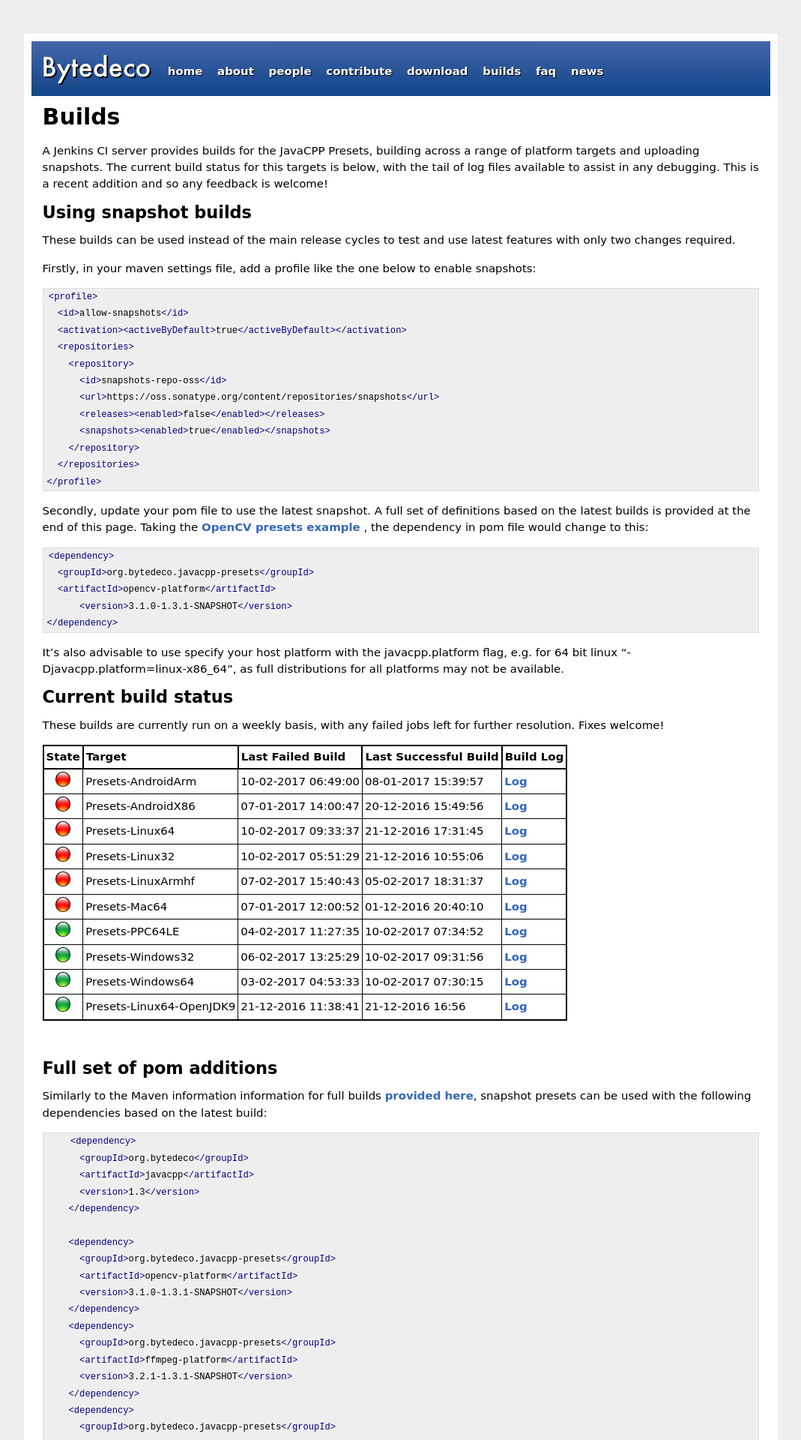
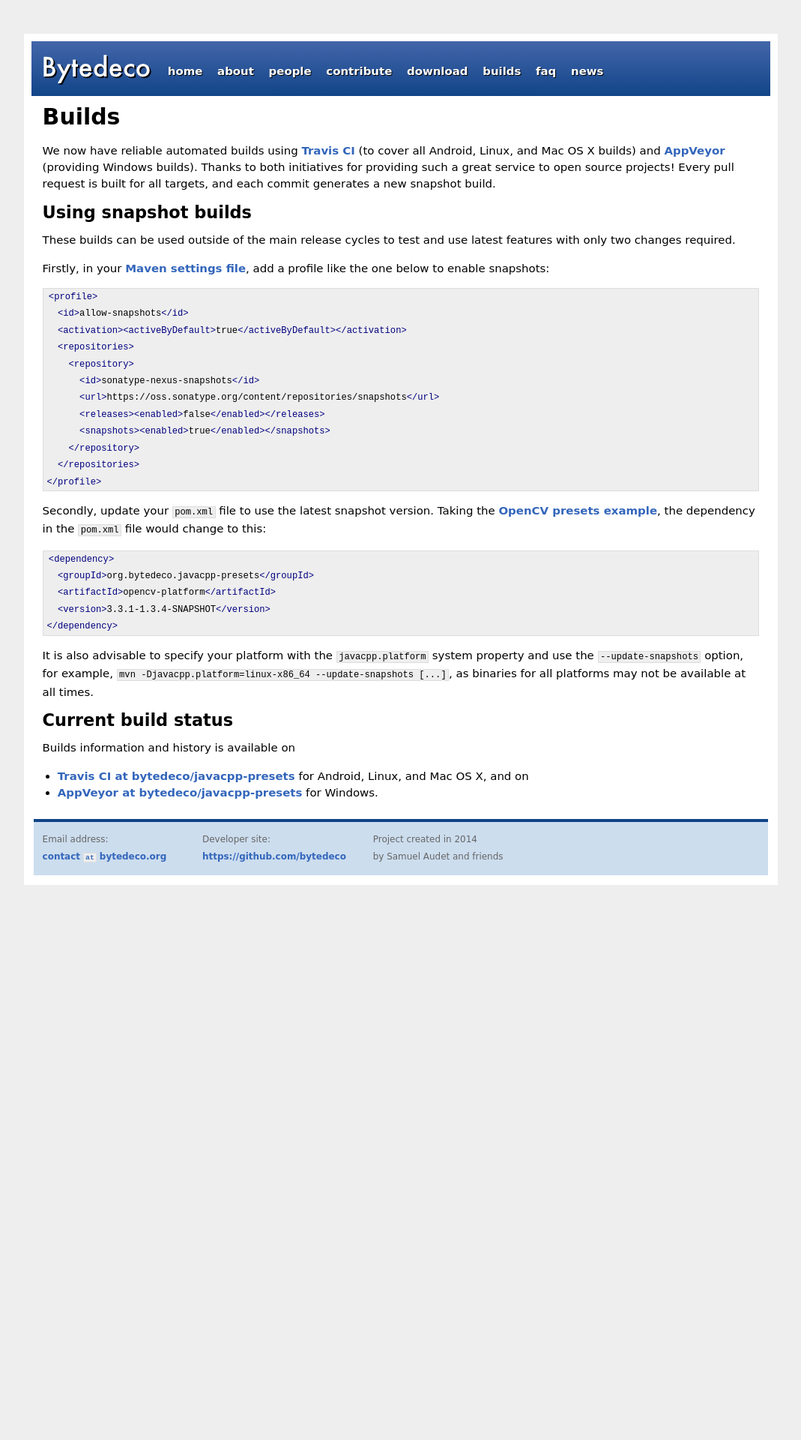
Before and after one commit to bytedeco/bytedeco.github.io, a Jekyll site: the page built from builds/index.md, in a window 1280 px wide. Shown: the top 1920 px of the page at 75% size, without its empty margins (105-1174 px from the left). Built offline with Jekyll 4.4.1, drawn with Linux system fonts in a browser that asks for light colours; after the commit the page ends 1180 px from its top, so only the background shows below that; some of the changed text lies outside the part shown.

Commit message:
Update builds page with links to AppVeyor and Travis CI (pull #5)

````diff
--- a/builds/index.md
+++ b/builds/index.md
@@ -3,35 +3,17 @@ layout: default
 title: Builds
 ---
 
-<style>
-table{
-    border-collapse: collapse;
-    border-spacing: 0;
-    border:2px solid #000000;
-}
-
-th{
-    border:2px solid #000000;
-    padding: 3px;
-}
-
-td{
-    border:1px solid #000000;
-    padding: 3px;
-}
-</style>
-
 Builds
 ======
 
-A Jenkins CI server provides builds for the JavaCPP Presets, building across a range of platform targets and uploading snapshots. The current build status for this targets is below, with the tail of log files available to assist in any debugging. This is a recent addition and so any feedback is welcome!
+We now have reliable automated builds using [Travis CI](https://travis-ci.org) (to cover all Android, Linux, and Mac OS X builds) and [AppVeyor](https://ci.appveyor.com) (providing Windows builds). Thanks to both initiatives for providing such a great service to open source projects! Every pull request is built for all targets, and each commit generates a new snapshot build.
 
 Using snapshot builds
 ---------------------
 
-These builds can be used instead of the main release cycles to test and use latest features with only two changes required.
+These builds can be used outside of the main release cycles to test and use latest features with only two changes required.
 
-Firstly, in your maven settings file, add a profile like the one below to enable snapshots:
+Firstly, in your [Maven settings file](https://maven.apache.org/settings.html), add a profile like the one below to enable snapshots:
 
 ```xml
 <profile>
@@ -39,7 +21,7 @@ Firstly, in your maven settings file, add a profile like the one below to enable
   <activation><activeByDefault>true</activeByDefault></activation>
   <repositories>
     <repository>
-      <id>snapshots-repo-oss</id>
+      <id>sonatype-nexus-snapshots</id>
       <url>https://oss.sonatype.org/content/repositories/snapshots</url>
       <releases><enabled>false</enabled></releases>
       <snapshots><enabled>true</enabled></snapshots>
@@ -48,156 +30,22 @@ Firstly, in your maven settings file, add a profile like the one below to enable
 </profile>
 ```
 
-Secondly, update your pom file to use the latest snapshot. A full set of definitions based on the latest builds is provided at the end of this page. Taking the [OpenCV presets example](https://github.com/bytedeco/javacpp-presets/blob/master/opencv/README.md) , the dependency in pom file would change to this:
+Secondly, update your `pom.xml` file to use the latest snapshot version. Taking the [OpenCV presets example](https://github.com/bytedeco/javacpp-presets/tree/master/opencv#sample-usage), the dependency in the `pom.xml` file would change to this:
 
 ```xml
 <dependency>
   <groupId>org.bytedeco.javacpp-presets</groupId>
   <artifactId>opencv-platform</artifactId>
-      <version>3.1.0-1.3.1-SNAPSHOT</version>
+  <version>3.3.1-1.3.4-SNAPSHOT</version>
 </dependency>
 ```
 
-It's also advisable to use specify your host platform with the javacpp.platform flag, e.g. for 64 bit linux "-Djavacpp.platform=linux-x86_64", as full distributions for all platforms may not be available.
+It is also advisable to specify your platform with the `javacpp.platform` system property and use the `--update-snapshots` option, for example, `mvn -Djavacpp.platform=linux-x86_64 --update-snapshots [...]`, as binaries for all platforms may not be available at all times.
 
 Current build status
 ---------------------
 
-These builds are currently run on a weekly basis, with any failed jobs left for further resolution. Fixes welcome!
+Builds information and history is available on
 
-|------------+-----------------------+---------------------+-----------------|---------|
-| State | Target | Last Failed Build | Last Successful Build | Build Log |
-|:----------:|-----------------------|---------------------|-----------------|---------|
-| <img src="FAILURE.png" width="20" height="20" /> |Presets-AndroidArm|10-02-2017 06:49:00|08-01-2017 15:39:57|[Log](Presets-AndroidArm.log)|
-| <img src="FAILURE.png" width="20" height="20" /> |Presets-AndroidX86|07-01-2017 14:00:47|20-12-2016 15:49:56|[Log](Presets-AndroidX86.log)|
-| <img src="FAILURE.png" width="20" height="20" /> |Presets-Linux64|10-02-2017 09:33:37|21-12-2016 17:31:45|[Log](Presets-Linux64.log)|
-| <img src="FAILURE.png" width="20" height="20" /> |Presets-Linux32|10-02-2017 05:51:29|21-12-2016 10:55:06|[Log](Presets-Linux32.log)|
-| <img src="FAILURE.png" width="20" height="20" /> |Presets-LinuxArmhf|07-02-2017 15:40:43|05-02-2017 18:31:37|[Log](Presets-LinuxArmhf.log)|
-| <img src="FAILURE.png" width="20" height="20" /> |Presets-Mac64|07-01-2017 12:00:52|01-12-2016 20:40:10|[Log](Presets-Mac64.log)|
-| <img src="SUCCESS.png" width="20" height="20" /> |Presets-PPC64LE|04-02-2017 11:27:35|10-02-2017 07:34:52|[Log](Presets-PPC64LE.log)|
-| <img src="SUCCESS.png" width="20" height="20" /> |Presets-Windows32|06-02-2017 13:25:29|10-02-2017 09:31:56|[Log](Presets-Windows32.log)|
-| <img src="SUCCESS.png" width="20" height="20" /> |Presets-Windows64|03-02-2017 04:53:33|10-02-2017 07:30:15|[Log](Presets-Windows64.log)|
-| <img src="SUCCESS.png" width="20" height="20" /> |Presets-Linux64-OpenJDK9|21-12-2016 11:38:41|21-12-2016 16:56|[Log](Presets-Linux64-OpenJDK9.log)|
-|------------+-----------------------+---------------------+-----------------|---------|
-
-<br>
-
-Full set of pom additions
--------------------------
-
-Similarly to the Maven information information for full builds [provided here](http://bytedeco.org/download/#maven-dependencies), snapshot presets can be used with the following dependencies based on the latest build:
-
-```xml
-    <dependency>
-      <groupId>org.bytedeco</groupId>
-      <artifactId>javacpp</artifactId>
-      <version>1.3</version>
-    </dependency>
-
-    <dependency>
-      <groupId>org.bytedeco.javacpp-presets</groupId>
-      <artifactId>opencv-platform</artifactId>
-      <version>3.1.0-1.3.1-SNAPSHOT</version>
-    </dependency>
-    <dependency>
-      <groupId>org.bytedeco.javacpp-presets</groupId>
-      <artifactId>ffmpeg-platform</artifactId>
-      <version>3.2.1-1.3.1-SNAPSHOT</version>
-    </dependency>
-    <dependency>
-      <groupId>org.bytedeco.javacpp-presets</groupId>
-      <artifactId>flycapture-platform</artifactId>
-      <version>2.9.3.43-1.3.1-SNAPSHOT</version>
-    </dependency>
-    <dependency>
-      <groupId>org.bytedeco.javacpp-presets</groupId>
-      <artifactId>libdc1394-platform</artifactId>
-      <version>2.2.5-1.3.1-SNAPSHOT</version>
-    </dependency>
-    <dependency>
-      <groupId>org.bytedeco.javacpp-presets</groupId>
-      <artifactId>libfreenect-platform</artifactId>
-      <version>0.5.3-1.3.1-SNAPSHOT</version>
-    </dependency>
-    <dependency>
-      <groupId>org.bytedeco.javacpp-presets</groupId>
-      <artifactId>librealsense-platform</artifactId>
-      <version>1.9.6-1.3.1-SNAPSHOT</version>
-    </dependency>
-    <dependency>
-      <groupId>org.bytedeco.javacpp-presets</groupId>
-      <artifactId>videoinput-platform</artifactId>
-      <version>0.200-1.3.1-SNAPSHOT</version>
-    </dependency>
-    <dependency>
-      <groupId>org.bytedeco.javacpp-presets</groupId>
-      <artifactId>artoolkitplus-platform</artifactId>
-      <version>2.3.1-1.3.1-SNAPSHOT</version>
-    </dependency>
-    <dependency>
-      <groupId>org.bytedeco.javacpp-presets</groupId>
-      <artifactId>chilitags-platform</artifactId>
-      <version>master-1.3.1-SNAPSHOT</version>
-    </dependency>
-    <dependency>
-      <groupId>org.bytedeco.javacpp-presets</groupId>
-      <artifactId>flandmark-platform</artifactId>
-      <version>1.07-1.3.1-SNAPSHOT</version>
-    </dependency>
-    <dependency>
-      <groupId>org.bytedeco.javacpp-presets</groupId>
-      <artifactId>hdf5-platform</artifactId>
-      <version>1.10.0-patch1-1.3.1-SNAPSHOT</version>
-    </dependency>
-    <dependency>
-      <groupId>org.bytedeco.javacpp-presets</groupId>
-      <artifactId>openblas-platform</artifactId>
-      <version>0.2.19-1.3.1-SNAPSHOT</version>
-    </dependency>
-    <dependency>
-      <groupId>org.bytedeco.javacpp-presets</groupId>
-      <artifactId>fftw-platform</artifactId>
-      <version>3.3.5-1.3.1-SNAPSHOT</version>
-    </dependency>
-    <dependency>
-      <groupId>org.bytedeco.javacpp-presets</groupId>
-      <artifactId>gsl-platform</artifactId>
-      <version>2.2.1-1.3.1-SNAPSHOT</version>
-    </dependency>
-    <dependency>
-      <groupId>org.bytedeco.javacpp-presets</groupId>
-      <artifactId>llvm-platform</artifactId>
-      <version>3.9.1-1.3.1-SNAPSHOT</version>
-    </dependency>
-    <dependency>
-      <groupId>org.bytedeco.javacpp-presets</groupId>
-      <artifactId>leptonica-platform</artifactId>
-      <version>1.73-1.3.1-SNAPSHOT</version>
-    </dependency>
-    <dependency>
-      <groupId>org.bytedeco.javacpp-presets</groupId>
-      <artifactId>tesseract-platform</artifactId>
-      <version>3.04.01-1.3.1-SNAPSHOT</version>
-    </dependency>
-    <dependency>
-      <groupId>org.bytedeco.javacpp-presets</groupId>
-      <artifactId>caffe-platform</artifactId>
-      <version>master-1.3.1-SNAPSHOT</version>
-    </dependency>
-    <dependency>
-      <groupId>org.bytedeco.javacpp-presets</groupId>
-      <artifactId>cuda-platform</artifactId>
-      <version>8.0-1.3.1-SNAPSHOT</version>
-    </dependency>
-    <dependency>
-      <groupId>org.bytedeco.javacpp-presets</groupId>
-      <artifactId>mxnet-platform</artifactId>
-      <version>master-1.3.1-SNAPSHOT</version>
-    </dependency>
-    <dependency>
-      <groupId>org.bytedeco.javacpp-presets</groupId>
-      <artifactId>tensorflow-platform</artifactId>
-      <version>0.11.0-1.3.1-SNAPSHOT</version>
-    </dependency>
-
-```
+* [Travis CI at bytedeco/javacpp-presets](https://travis-ci.org/bytedeco/javacpp-presets) for Android, Linux, and Mac OS X, and on
+* [AppVeyor at bytedeco/javacpp-presets](https://ci.appveyor.com/project/Bytedeco/javacpp-presets) for Windows.
````
Also changed, not shown: builds/FAILURE.png (deleted), builds/SUCCESS.png (deleted), 9 other files.
